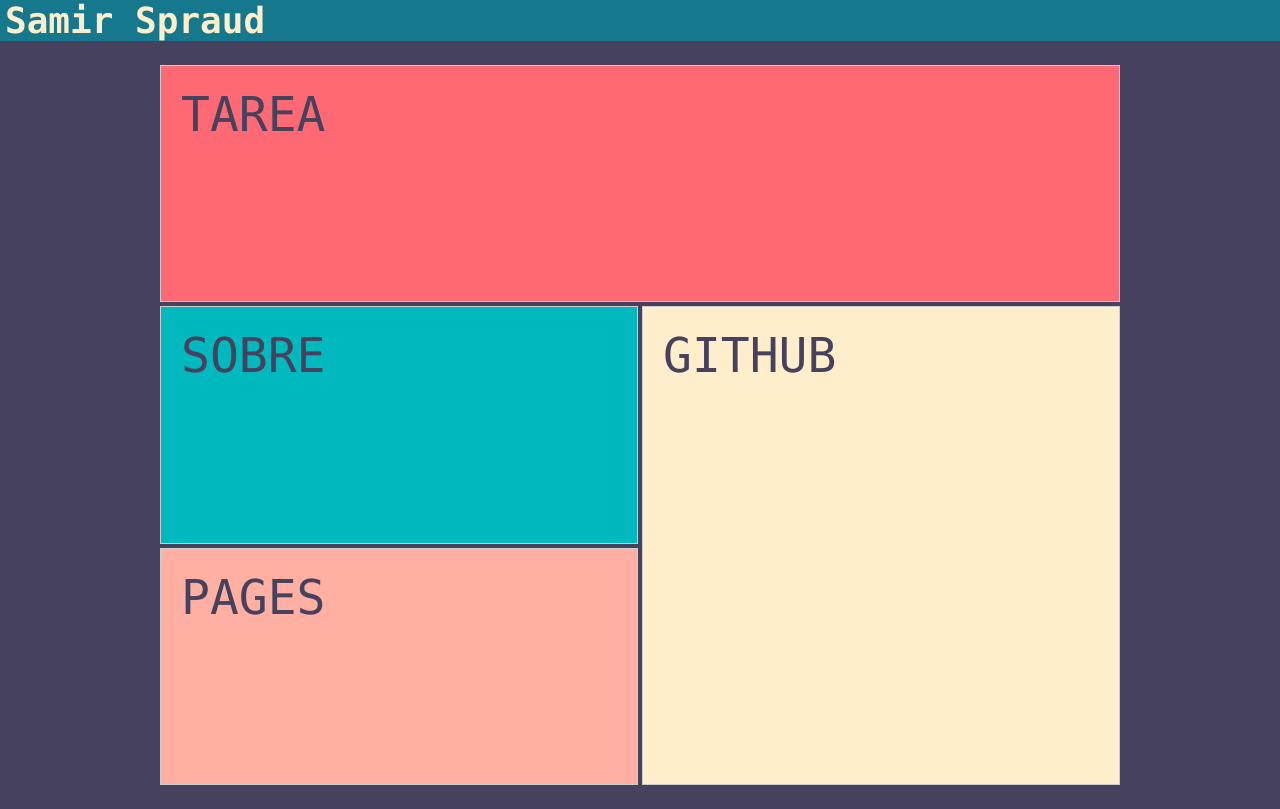
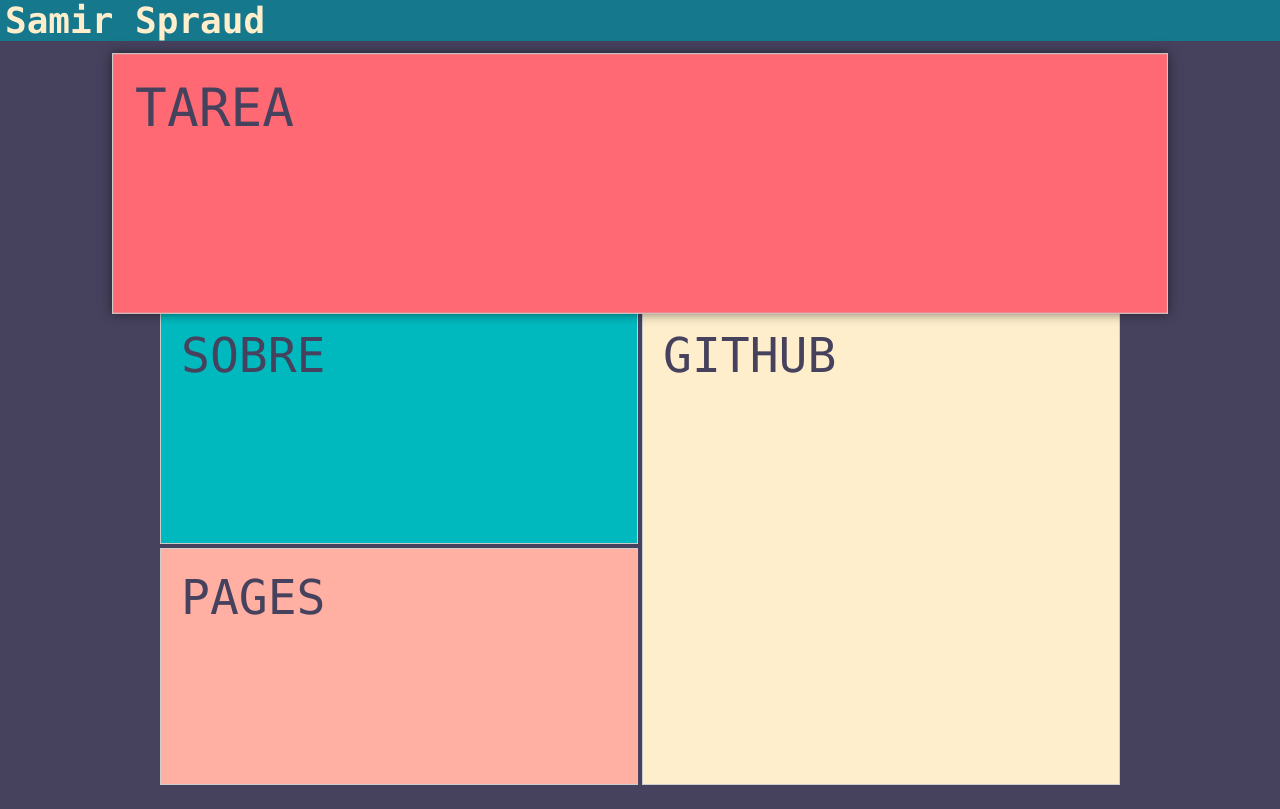
Before and after one commit to SamirSpraud/electivaRepo, a plain HTML site: page index.html in a window 1280 px wide. In both pictures the pointer is over the element "TAREA". Drawn offline with Linux system fonts and the light colour scheme.

Commit message:
[feat] hover en los elementos

```diff
--- a/index.css
+++ b/index.css
@@ -1,9 +1,10 @@
-.header{
+.header {
   background-color: #15788c;
   margin: 0;
 }
 
-h2, a{
+h2,
+a {
   font-size: 1.5em;
   margin: 0;
   text-decoration: none;
@@ -11,24 +12,23 @@ h2, a{
   font-family: consolas;
 }
 
-h2{
+h2 {
   margin-left: 5px;
-
 }
 
-body, html{
+body,
+html {
   padding: 0;
   margin: 0px;
   background-color: #46425e;
   width: 100%;
-
 }
 
-main{
+main {
   width: 100%;
 }
 
-header{
+header {
   margin: 0;
 }
 
@@ -44,10 +44,15 @@ header{
   font-size: 3em;
 }
 
+.item:hover {
+  transform: scale(1.1);
+  box-shadow: 0 0 10px rgba(0, 0, 0, 0.5);
+}
 .item {
-
   padding: 20px;
   border: 1px solid #ccc;
+  transition: all 0.2s ease-in-out;
+
 }
 
 .item1 {
@@ -56,7 +61,7 @@ header{
 }
 
 .item2 {
-    background-color:#00b9be;
+  background-color: #00b9be;
 }
 
 .item3 {
@@ -68,8 +73,7 @@ header{
   background-color: #ffb0a3;
 }
 
-
-  main{
+main {
   display: flex;
   align-items: center;
   justify-content: center;
```
Lines whose indentation alone changed are shown as unchanged.
